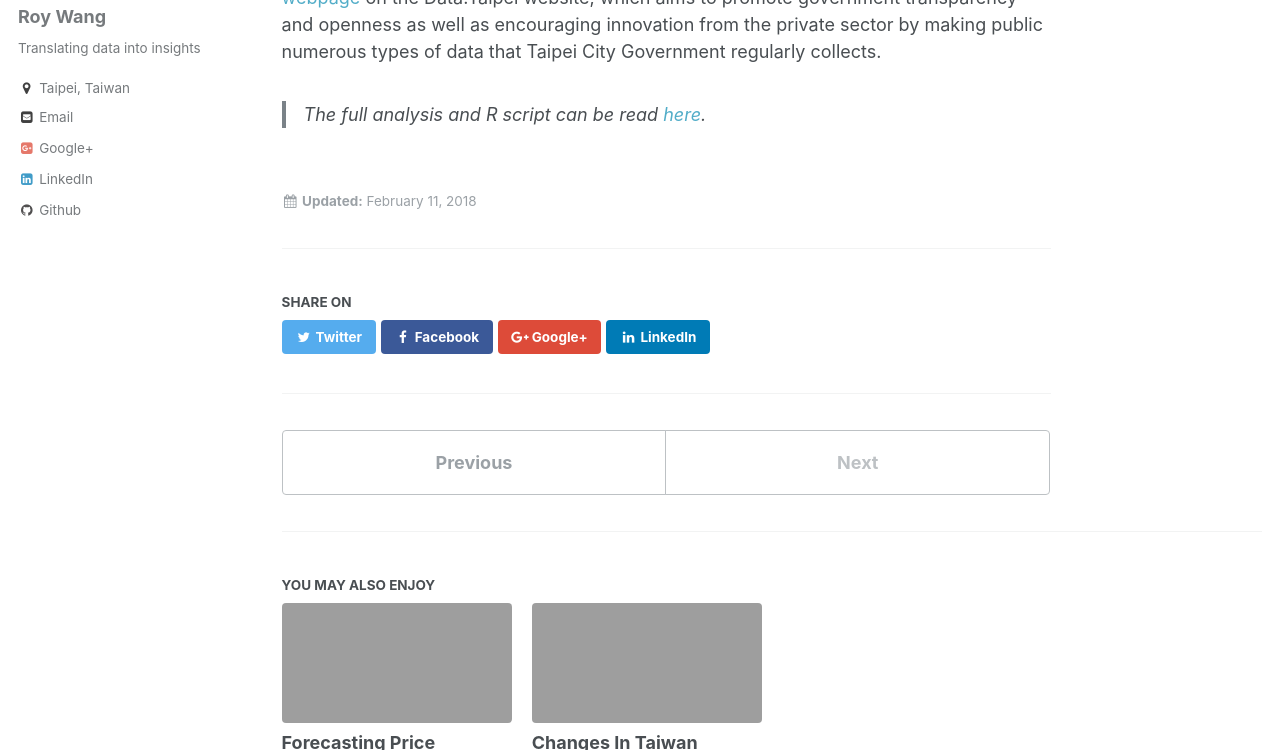
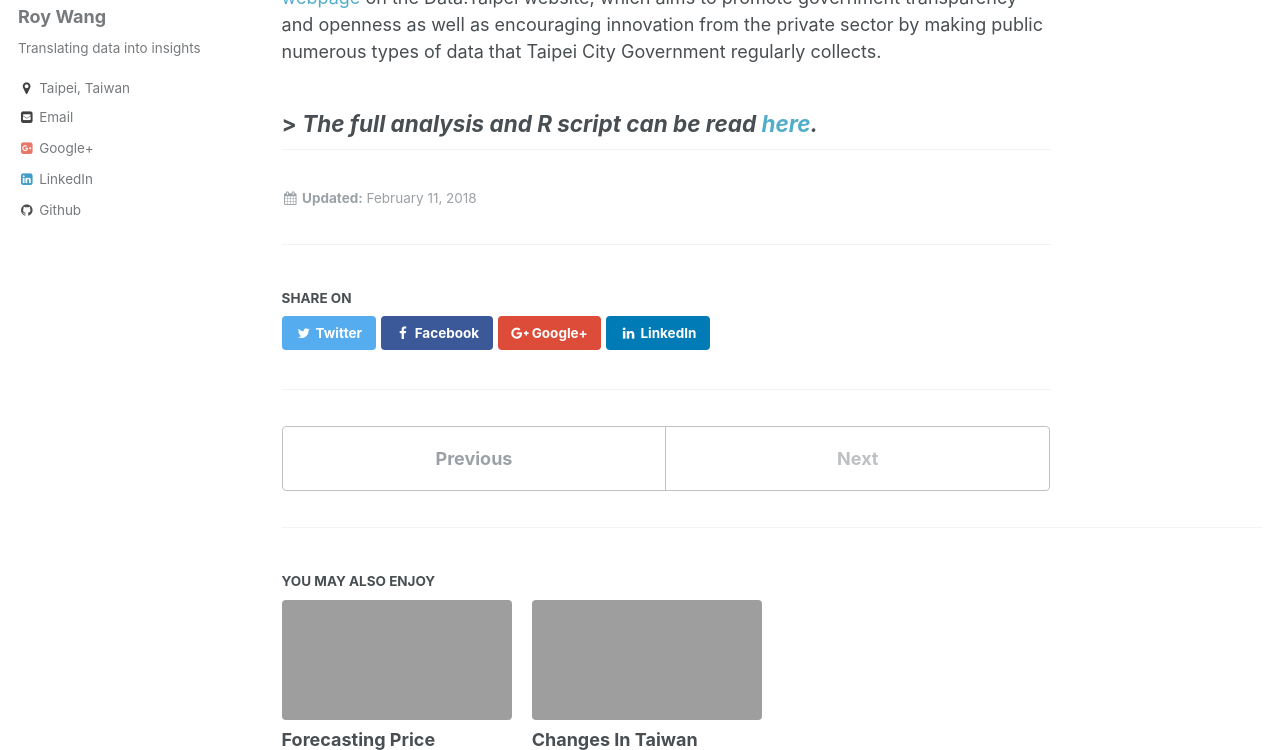
Before and after one commit to roywangtw/roywangtw.github.io, a Jekyll site: the page built from _posts/2018-02-11-Predicting-Taipei-City-Housing-Prices.md, in a window 1280 px wide and 900 px high, scrolled down 528 px, cut to the strip 150-900 px from the top of the window. Built offline with Jekyll 4.4.1, drawn with Linux system fonts in a browser that asks for light colours.

```diff
--- a/_posts/2018-02-11-Predicting-Taipei-City-Housing-Prices.md
+++ b/_posts/2018-02-11-Predicting-Taipei-City-Housing-Prices.md
@@ -2,8 +2,8 @@ Many metropolitan areas throughout Taiwan have seen their housing prices rising
 
 Confronted with a seemingly overheating housing market, the Taiwanese government took steps to provide better price transparency and reduce information asymmetry in real estate transactions. As a result, since December 2011, selling parties have been legally required to submit within a certain time period a set of transaction information to the Ministry of the Interior databases for record keeping. Armed with such rich set of data, more and more local governments began to set up webpages that allow people to look up past local transaction records.
 
-**This analysis draws upon Taipei City’s 2017 real estate transaction data, with an aim to build a predictive model for the city’s residential housing prices using several different tree-based modeling techniques.**
+***This analysis draws upon Taipei City’s 2017 real estate transaction data, with an aim to build a predictive model for the city’s residential housing prices using several different tree-based modeling techniques.***
 
 The data for this analysis are updated on a weekly basis and freely available at [this webpage](http://data.taipei/opendata/datalist/datasetMeta?oid=a9a97996-3a55-46c8-9076-e5ebdefad6dc) on the Data.Taipei website, which aims to promote government transparency and openness as well as encouraging innovation from the private sector by making public numerous types of data that Taipei City Government regularly collects.
 
-> *The full analysis and R script can be read [here](https://roywangtw.github.io/files/2018-02-11-Predicting-Taipei-City-Housing-Prices.nb.html).*
+## > *The full analysis and R script can be read [here](https://roywangtw.github.io/files/2018-02-11-Predicting-Taipei-City-Housing-Prices.nb.html).*
```
